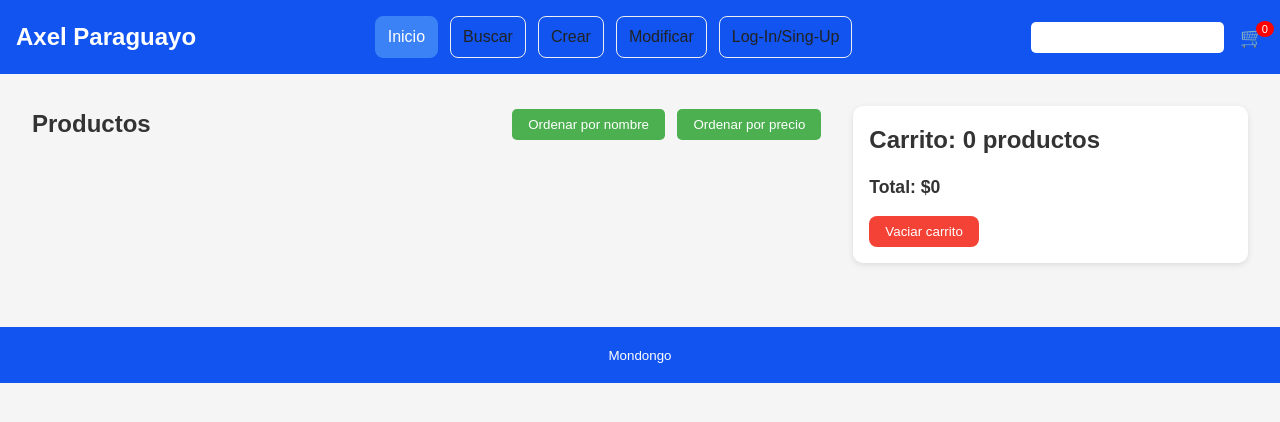
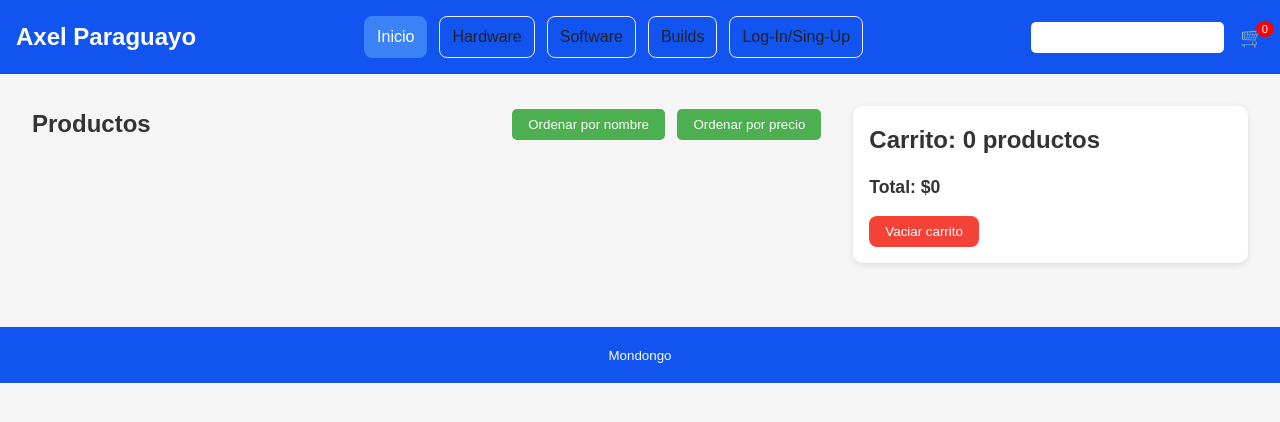
Before and after one commit to Axelbogado10/grupoJAProgra3integrador25Cuatri2_Front, a plain HTML site: page html/index.html in a window 1280 px wide. Drawn offline with Linux system fonts and the light colour scheme; no server answers.

Commit message:
Agregados link

```diff
--- a/css/style.css
+++ b/css/style.css
@@ -180,7 +180,6 @@ body {
     color: white;
 }
 
-
 .nav-list{
     display: flex;
     gap: .75rem;
--- a/html/index.html
+++ b/html/index.html
@@ -14,10 +14,10 @@
     </div>
 
     <ul class="cart-items nav-list">
-        <li><a href="index.html" aria-current="page">Inicio</a></li>
-        <li><a href="consultar.html">Buscar</a></li>
-        <li><a href="crear.html">Crear</a></li>
-        <li><a href="../html/ticket.html">Modificar</a></li>
+        <li><a href="../html/index.html" aria-current="page">Inicio</a></li>
+        <li><a href="../html/hardware.html">Hardware</a></li>
+        <li><a href="../html/software.html">Software</a></li>
+        <li><a href="../html/ticket.html">Builds</a></li>
         <li><a href="../html/loginuser.html">Log-In/Sing-Up</a></li>
     </ul>
 
```
Also changed, not shown: html/hardware.html (added), html/software.html (added).
